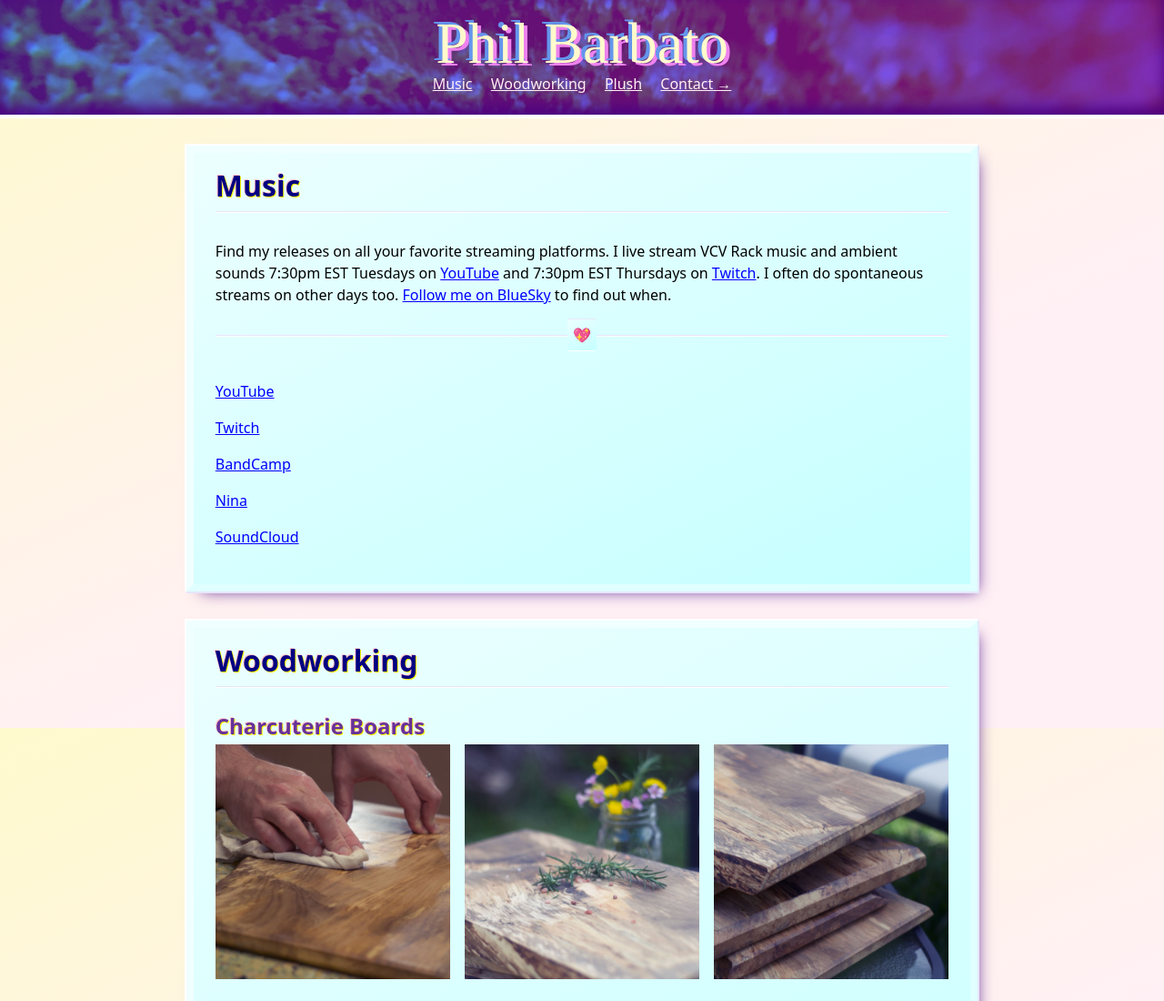
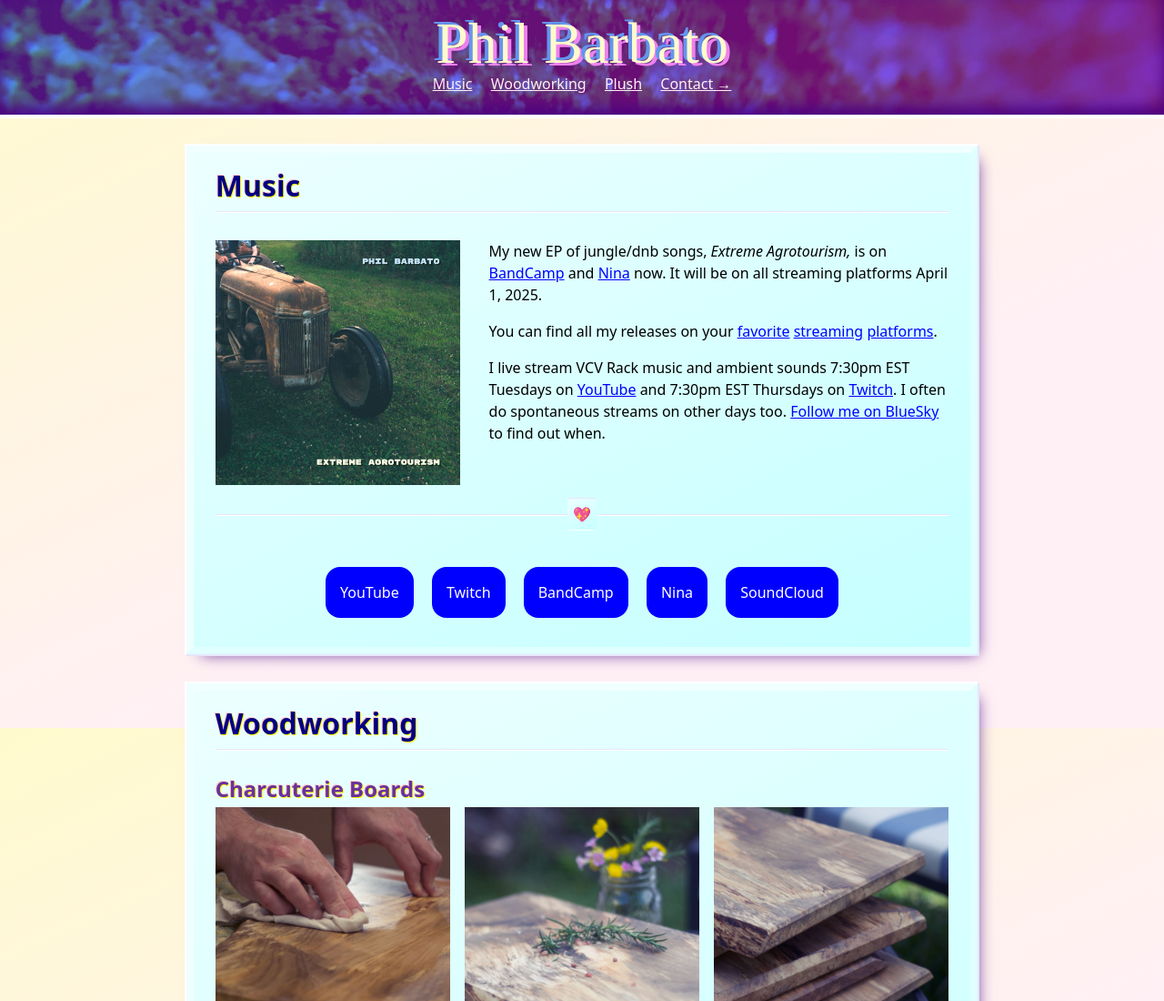
Before and after one commit to philbarbato/philbarbato.github.io, a website: page index.html in a window 1280 px wide. Shown: the top 1100 px of the page at 91% size. Drawn offline with Linux system fonts and the light colour scheme; files whose address does not match are found by name; a web font is replaced by a local one.

Commit message:
content and button style updates

```diff
--- a/index.html
+++ b/index.html
@@ -69,6 +69,7 @@
       border: none;
       border-top: 1px solid lavender;
       border-bottom: 1px solid white;
+      clear: both;
       color: LightSkyBlue;
       height: 0;
       margin: 32px 0 48px;
@@ -86,6 +87,66 @@
       position: relative;
       top: -13px;
     }
+
+    .float-block {
+      // initially for images in body copy
+      display: inline-block;
+      margin-bottom: 32px;
+    }
+
+    .float-block--left{
+      float: left;
+      margin-right: 32px;
+    }
+
+    .float-block--right{
+      float: right;
+      margin-left: 32px;
+    }
+
+    .float-block--quarter{
+      width: 24%;
+    }
+
+    .float-block--third{
+      width: 33.333%;
+    }
+
+    .float-block--half{
+      width: 50%;
+    }
+
+    .button-block {
+      text-align: center;
+    }
+
+    .button-link {
+      background-color: blue;
+      color: white;
+      border-radius: 16px;
+      display: inline-block;
+      margin: 8px;
+      padding: 16px;
+      text-decoration: none;
+      transition-duration: 0.3s;
+      transition-property: background-color, color;
+      transition-timing: ease;
+    }
+
+    .button-link:hover,
+    .button-link:focus {
+      background-color: royalblue;
+      color: antiquewhite;
+    }
+
+    .button-link:visited {
+      background-color: rebeccapurple;
+    }
+
+    .button-link:visited:hover {
+      background-color: blueviolet;
+    }
+
     .header-main {
       background-color: MediumSlateBlue;
       background-image: url('img/blurry_brick.jpg');
@@ -244,23 +305,18 @@
       <section class="container__section">
         <a class="jump-anchor" id="music"></a>
         <h2 class="container__heading">Music</h2>
-        <p>Find my releases on all your favorite streaming platforms. I live stream VCV Rack music and ambient sounds 7:30pm EST Tuesdays on <a href="https://www.youtube.com/@philbarbato">YouTube</a> and 7:30pm EST Thursdays on <a href="https://www.twitch.tv/philbarbato">Twitch</a>. I often do spontaneous streams on other days too. <a href="https://bsky.app/profile/phil.barbato.space">Follow me on BlueSky</a> to find out when.</p>
+        <img class="float-block float-block--left float-block--third" src="/Volumes/Macintosh HD/Users/philipnbarbato/Sites/philbarbato.github.io/img/music/EA_cover.jpg" alt="an image of a cropped photo of an old tractor on grass. Text on the top right of the image reads, PHIL BARBATO. Text on the bottom right reads, EXTREME AGROTOURISM">
+        <p>My new EP of jungle/dnb songs, <em>Extreme Agrotourism,</em> is on <a href="https://philbarbato.bandcamp.com/album/extreme-agrotourism">BandCamp</a> and <a href="https://www.ninaprotocol.com/releases/phil-barbato-extreme-agrotourism">Nina</a> now. It will be on all streaming platforms April 1, 2025.</p>
+        <p>You can find all my releases on your <a href="https://music.apple.com/us/artist/phil-barbato/1525103107" title="Phil Barbato on Apple Music">favorite</a> <a href="https://music.youtube.com/channel/UCZGQjaZp4ObsIVUwdv6h6mQ" title="Phil Barbato on YouTube Music">streaming</a> <a href="https://open.spotify.com/artist/0X950uv1xwp3cesC9Zdbde" title="Phil Barbato on Spotify">platforms</a>.</p>
+        <p>I live stream VCV Rack music and ambient sounds 7:30pm EST Tuesdays on <a href="https://www.youtube.com/@philbarbato">YouTube</a> and 7:30pm EST Thursdays on <a href="https://www.twitch.tv/philbarbato">Twitch</a>. I often do spontaneous streams on other days too. <a href="https://bsky.app/profile/phil.barbato.space">Follow me on BlueSky</a> to find out when.</p>
         <hr>
-        <p>
-          <a href="https://www.youtube.com/@philbarbato">YouTube</a>
-        </p>
-        <p>
-          <a href="https://www.twitch.tv/philbarbato">Twitch</a>
-        </p>
-        <p>
-          <a href="https://philbarbato.bandcamp.com">BandCamp</a>
-        </p>
-        <p>
-          <a href="https://www.ninaprotocol.com/profiles/phil.barbato">Nina</a>
-        </p>
-        <p>
-          <a href="https://soundcloud.com/philbarbato">SoundCloud</a>
-        </p>
+        <div class="button-block">
+          <a class="button-link" href="https://www.youtube.com/@philbarbato">YouTube</a>
+          <a class="button-link" href="https://www.twitch.tv/philbarbato">Twitch</a>
+          <a class="button-link" href="https://philbarbato.bandcamp.com">BandCamp</a>
+          <a class="button-link" href="https://www.ninaprotocol.com/profiles/phil.barbato">Nina</a>
+          <a class="button-link" href="https://soundcloud.com/philbarbato">SoundCloud</a>
+        </div>
       </section>
 
       <section class="container__section">
```
Also changed, not shown: img/music/EA_cover.jpg (added), 1 other file.
